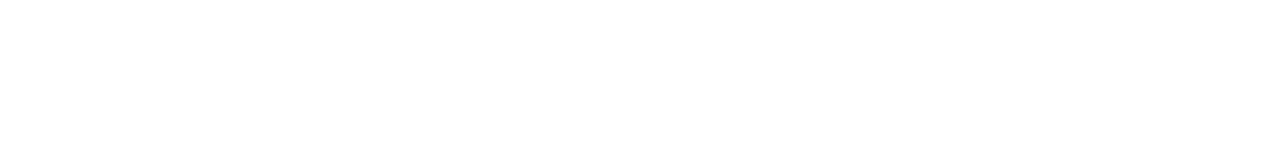
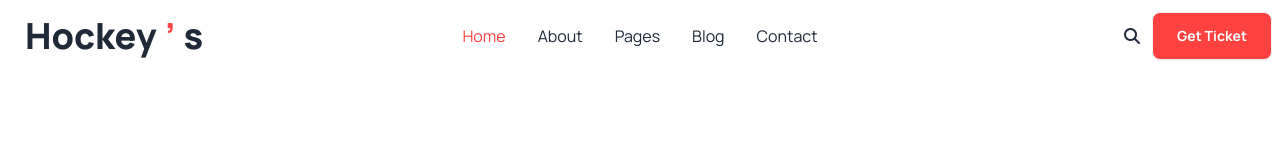
Before and after one commit to WrPial/B9A3-Hockeys-assignment3, a plain HTML site: page index.html in a window 1280 px wide. Drawn offline with nearby package versions, Linux system fonts and the light colour scheme.

Commit message:
completed navbar

```diff
--- a/index.html
+++ b/index.html
@@ -13,6 +13,9 @@
     <link rel="preconnect" href="https://fonts.googleapis.com">
     <link rel="preconnect" href="https://fonts.gstatic.com" crossorigin>
     <link href="https://fonts.googleapis.com/css2?family=Manrope:wght@400;500;700;800&display=swap" rel="stylesheet">
+
+    <!-- font awesome -->
+    <script src="https://kit.fontawesome.com/8030459eb5.js" crossorigin="anonymous"></script>
     <!-- tailwind custom color -->
     <script>
         tailwind.config = {
@@ -20,6 +23,7 @@
                 extend: {
                     colors: {
                         clifford: '#da373d',
+                        'main-color': '#FF4240',
                     }
                 }
             }
@@ -27,17 +31,57 @@
     </script>
 
     <style>
-        .font-manrope{
+        .font-manrope {
             font-family: 'Manrope', sans-serif;
         }
     </style>
 </head>
 
 <body class="font-manrope">
-    <header>
+    <header class="md:container md:mx-auto">
+        <!-- navbar section -->
+        <nav>
+            <div class="navbar bg-base-100">
+                <div class="navbar-start">
+                    <div class="dropdown">
+                        <div tabindex="0" role="button" class="btn btn-ghost lg:hidden">
+                            <svg xmlns="http://www.w3.org/2000/svg" class="h-5 w-5" fill="none" viewBox="0 0 24 24"
+                                stroke="currentColor">
+                                <path stroke-linecap="round" stroke-linejoin="round" stroke-width="2"
+                                    d="M4 6h16M4 12h8m-8 6h16" />
+                            </svg>
+                        </div>
+                        <ul tabindex="0"
+                            class="menu menu-sm dropdown-content mt-3 z-[1] p-2 shadow bg-base-100 text-base rounded-box w-52">
+                            <li><a class="text-main-color">Home</a></li>
+                            <li><a>About</a></li>
+                            <li><a>Pages</a></li>
+                            <li><a>Blog</a></li>
+                            <li><a>Contact</a></li>
+                        </ul>
+                    </div>
+                    <a class="btn btn-ghost text-4xl font-extrabold pr-4">Hockey<span class="text-main-color">’</span>s</a>
+                </div>
+                <div class="navbar-center hidden lg:flex">
+                    <ul class="menu menu-horizontal text-base px-1">
+                        <li><a class="text-main-color">Home</a></li>
+                        <li><a>About</a></li>
+                        <li><a>Pages</a></li>
+                        <li><a>Blog</a></li>
+                        <li><a>Contact</a></li>
+                    </ul>
+
+                </div>
+
+                <div class="navbar-end">
+                    <i class="fa-solid fa-magnifying-glass hidden lg:flex  pr-3"></i>
+                    <a class="btn py-4 px-6 text-white font-bold bg-main-color">Get Ticket</a>
+                </div>
+            </div>
+        </nav>
 
     </header>
-    <main>
+    <main class="md:container md:mx-auto">
 
     </main>
     <footer>
```
Lines whose indentation alone changed are shown as unchanged.
